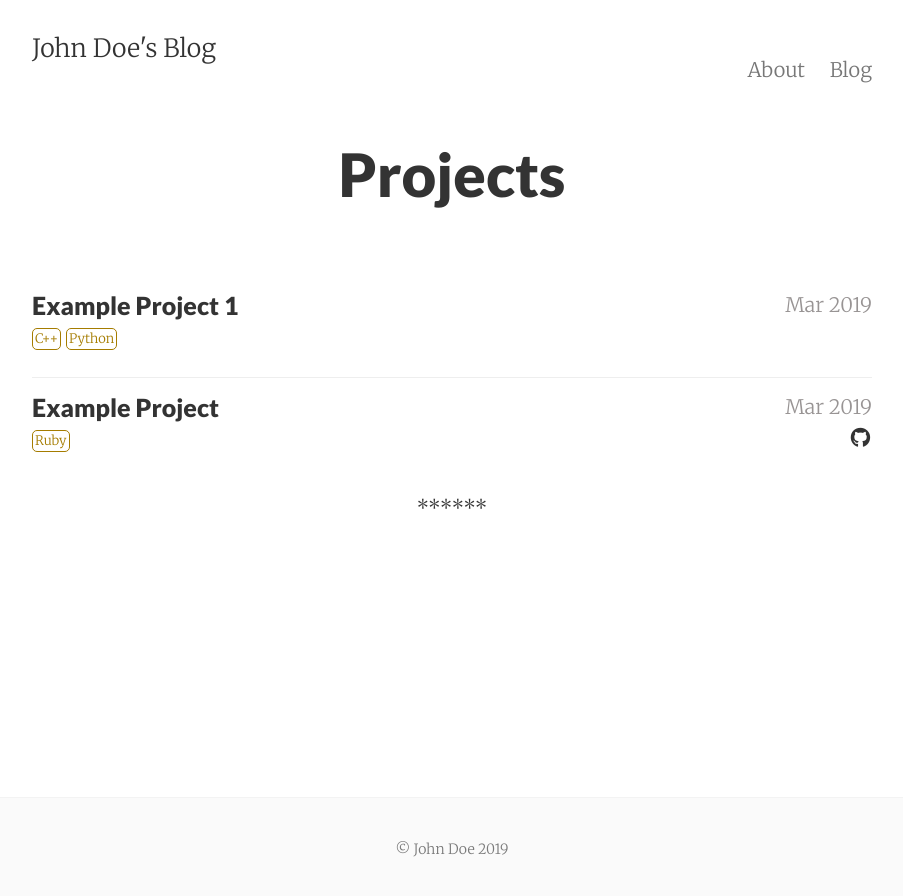
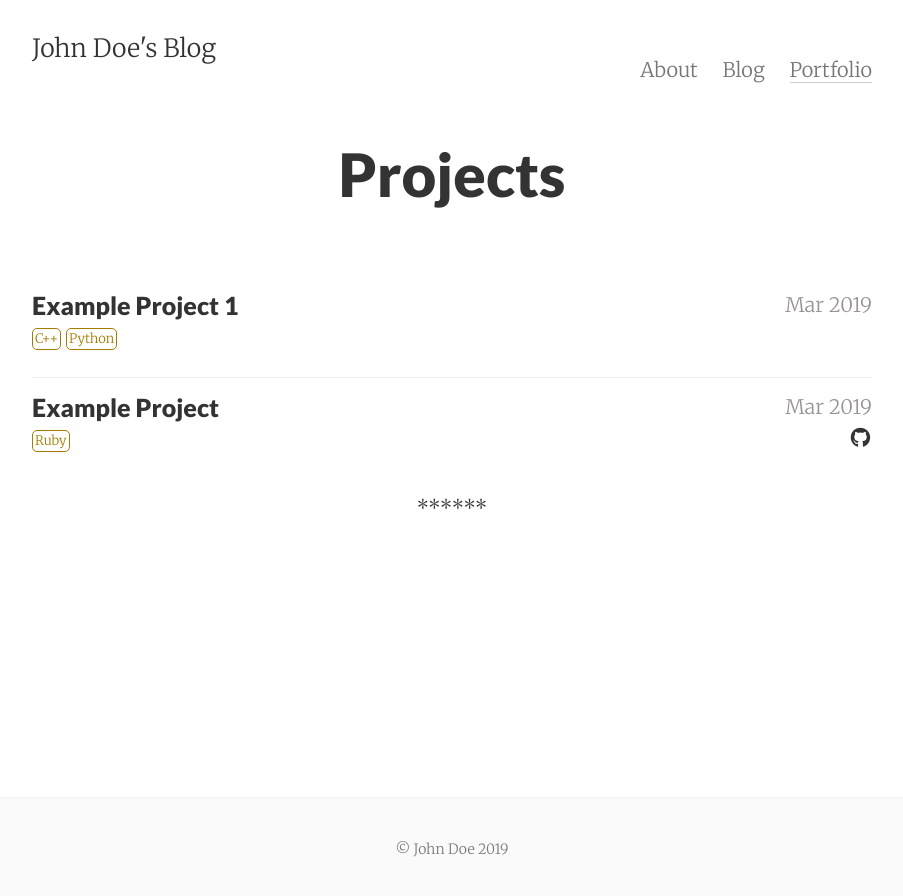
Before and after one commit to navin-mohan/lumen, a Jekyll site: the page built from portfolio.html, in a window 1280 px wide. Shown: the top 896 px of the page, without its empty margins (188-1091 px from the left). Built offline with Jekyll 4.4.1, drawn with Linux system fonts in a browser that asks for light colours; nearby versions of some CDN libraries.

Commit message:
bug fixes

```diff
--- a/_config.yml
+++ b/_config.yml
@@ -47,6 +47,8 @@ header_pages:
     url: /about
   - title: Blog
     url: /blog
+  - title: Portfolio
+    url: /portfolio
 
 
 # Collection
--- a/_includes/blog-footer.html
+++ b/_includes/blog-footer.html
@@ -12,8 +12,3 @@
     anchors.options.visible = 'always';
     anchors.add('article h2, article h3, article h4, article h5, article h6');
 </script>{% endif %}
-<script type="text/javascript">
-    if ("serviceWorker" in navigator) {
-      navigator.serviceWorker.register("{{ '/sw.js' | relative_url }}")
-    }
-</script>
--- a/_includes/navigation.html
+++ b/_includes/navigation.html
@@ -1,6 +1,7 @@
 
 {% for item in site.header_pages %}
     {% assign test_url = page.url | split: "/" | join: "/" %}
+    <!-- {{ test_url}} == {{ item.url }} -->
     {% if item.url and test_url == item.url %}
         <a class="nav-active" href="{{ item.url | relative_url }}">{{ item.title }}</a>
     {% elsif item.url %}
--- a/portfolio.html
+++ b/portfolio.html
@@ -1,6 +1,7 @@
 ---
 layout: blog-default
 basetype: portfolio
+permalink: /portfolio
 ---
 
 <h1 class="center portfolio-title">Projects</h1>
```
